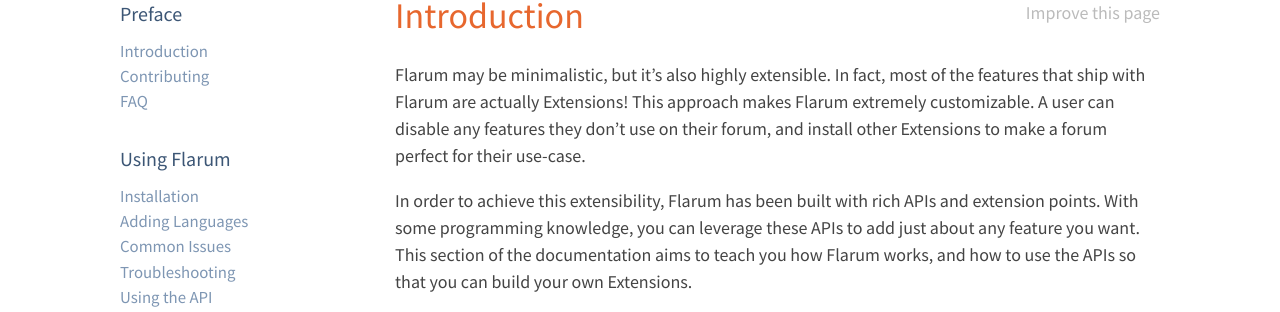
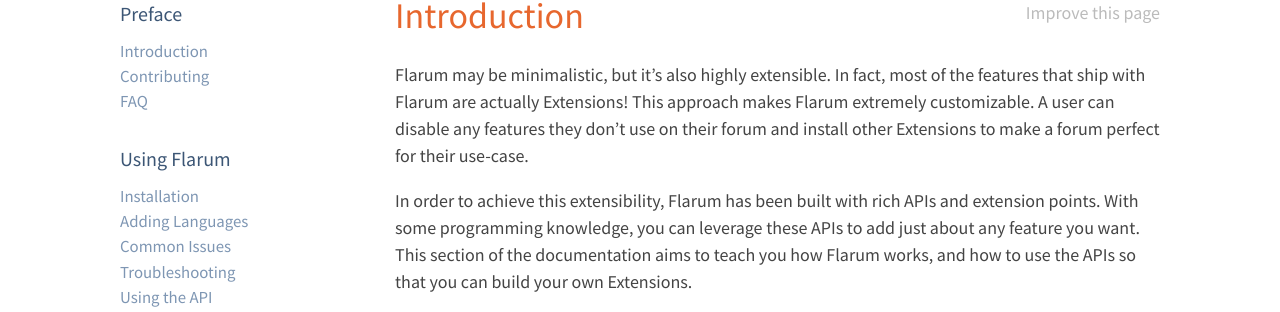
Before and after one commit to flarum/flarum.github.io, a Jekyll site: the page built from _docs/extend/index.md, in a window 1280 px wide. Shown: the part 282-594 px from the top of the page. Built offline with Jekyll 4.4.1, drawn with Linux system fonts in a browser that asks for light colours; nearby versions of some CDN libraries; comment, search, counter and statistics services are not loaded.

```diff
--- a/_docs/extend/index.md
+++ b/_docs/extend/index.md
@@ -3,7 +3,7 @@ layout: docs
 title: Introduction
 permalink: /docs/extend/
 ---
-Flarum may be minimalistic, but it's also highly extensible. In fact, most of the features that ship with Flarum are actually Extensions! This approach makes Flarum extremely customizable. A user can disable any features they don't use on their forum, and install other Extensions to make a forum perfect for their use-case.
+Flarum may be minimalistic, but it's also highly extensible. In fact, most of the features that ship with Flarum are actually Extensions! This approach makes Flarum extremely customizable. A user can disable any features they don't use on their forum and install other Extensions to make a forum perfect for their use-case.
 
 In order to achieve this extensibility, Flarum has been built with rich APIs and extension points. With some programming knowledge, you can leverage these APIs to add just about any feature you want. This section of the documentation aims to teach you how Flarum works, and how to use the APIs so that you can build your own Extensions.
 
```
